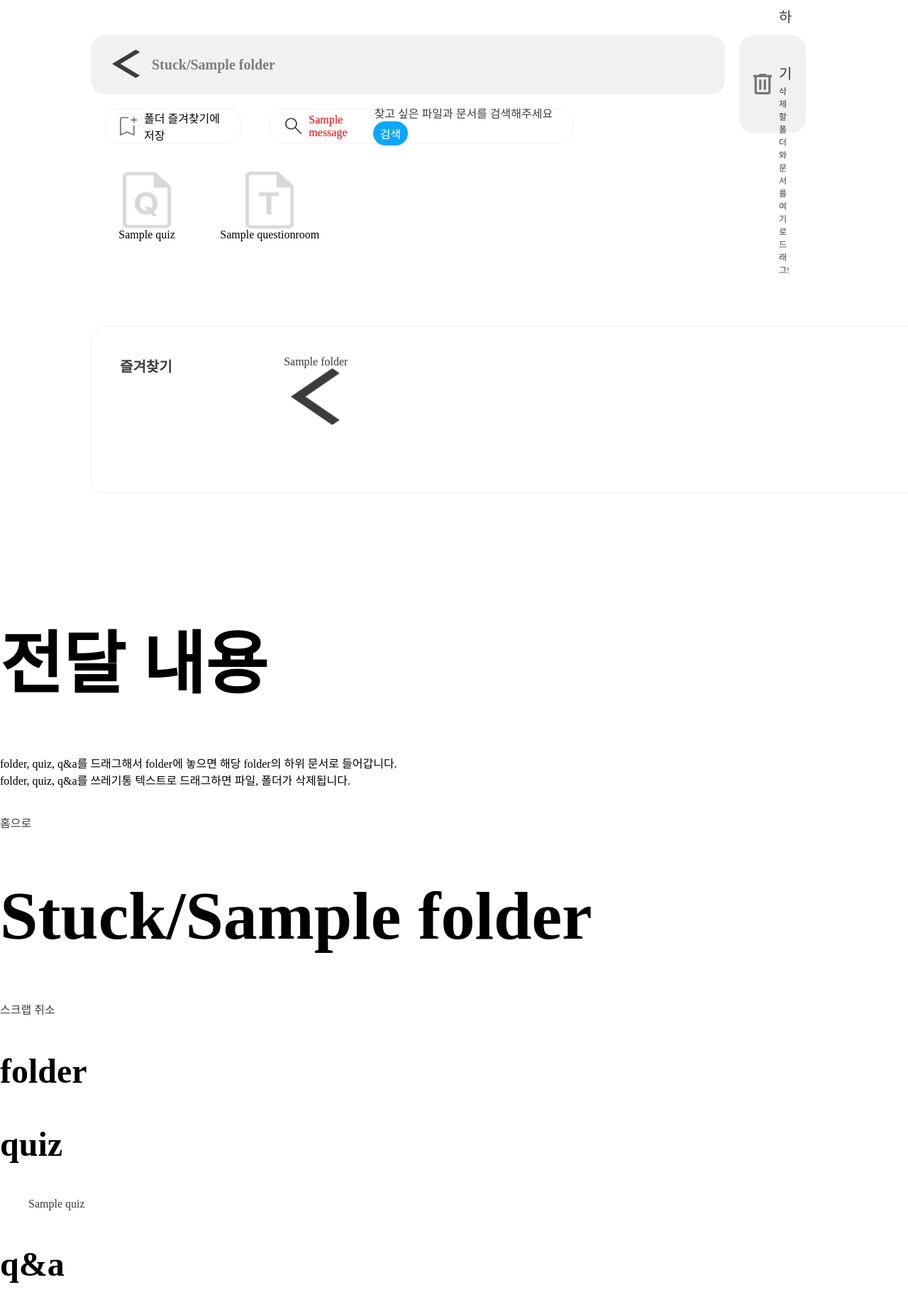
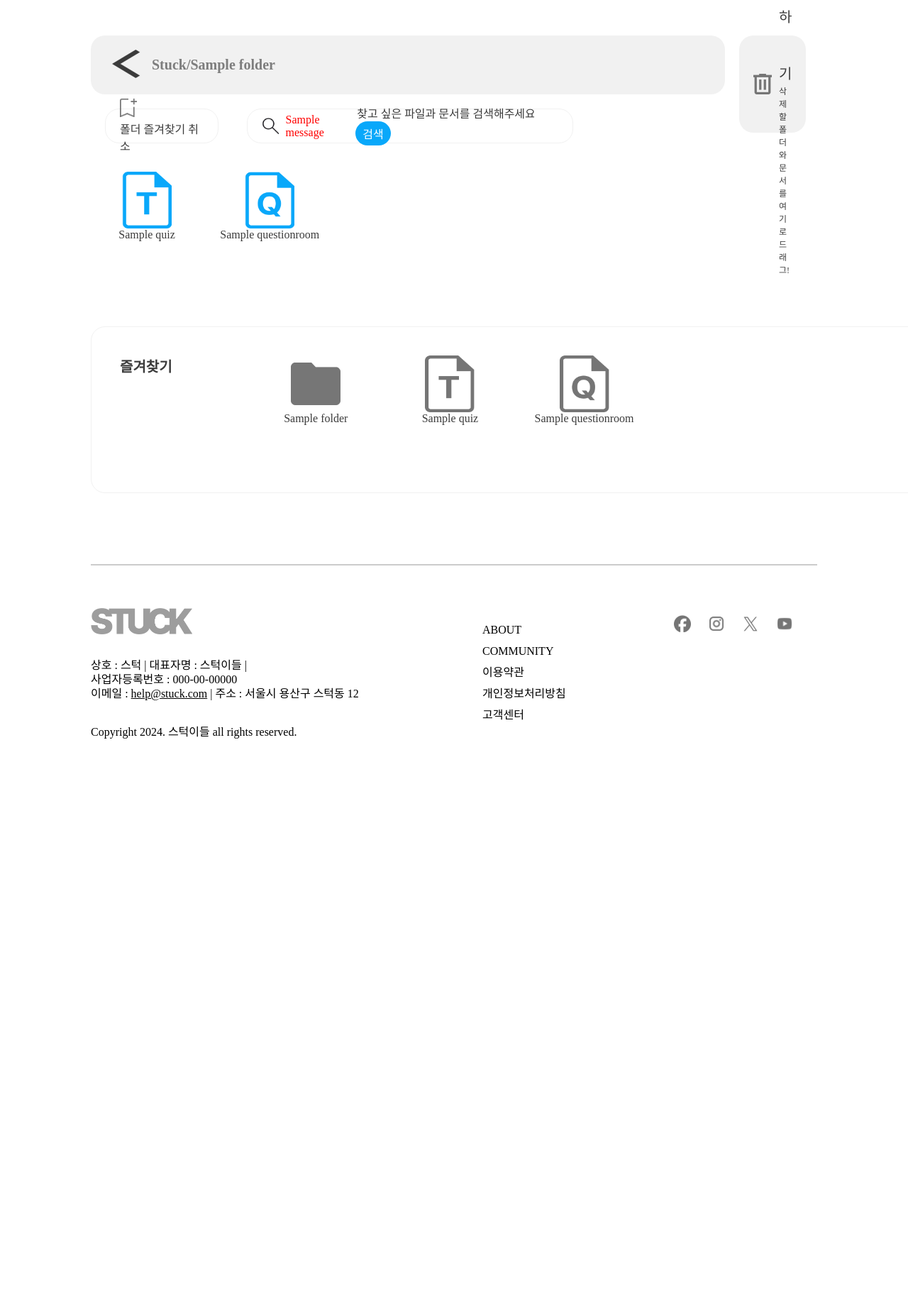
Before and after one commit to 2024-HERETHON/2024-Herethon-2, a Django app: page /folder/1/ in a window 1280 px wide; the page is wider, and only the part inside the window is pictured. Shown: the part 92-1920 px from the top of that part at 71% size. After the commit the page ends 1133 px from the top of that part, so only its background shows below. Run offline with Django 5.2, Linux system fonts and the light colour scheme; a user stored in the database is signed in; tables that the repository leaves empty hold one stand-in row (values such as "Sample post"); one stand-in notice (Sample message) is shown; some web fonts are replaced.

Commit message:
Fix: view_folder.html 프론트 연동 오류 해결

```diff
--- a/StuckProject/qna/views.py
+++ b/StuckProject/qna/views.py
@@ -310,12 +310,12 @@ def delete_question_room(request, question_room_id):
  # 드래그 앤 드랍으로 폴더 삭제
 def move_question_room(request, current_folder_id, question_room_id, move_folder_id):
     questoin_room = get_object_or_404(QuestionRoom, id=question_room_id)
-    move_folder = get_object_or_404(Folder, id=current_folder_id)
+    move_folder = get_object_or_404(Folder, id=move_folder_id)
 
     questoin_room.folder = move_folder
     questoin_room.save()
 
-    return redirect('quiz:folder-view', folder_id=move_folder_id)
+    return redirect('quiz:folder-view', folder_id=current_folder_id)
 
 
 # 질문 방 스크랩
--- a/StuckProject/quiz/templates/quiz/view_folder.html
+++ b/StuckProject/quiz/templates/quiz/view_folder.html
@@ -23,11 +23,11 @@
             {% if folder %}
             <section>
               {% if folder.parent %}
-              <a href="{% url 'quiz:select-folder' folder.parent.id %}">
+              <a href="{% url 'quiz:folder-view' folder.parent.id %}">
                 <img src="{% static 'img/left_allow.png' %}" alt="left_arrow" class="left_circle">
               </a>
               {% else %}
-              <a href="{% url 'quiz:select-folder' 0 %}">
+              <a href="{% url 'quiz:folder-view' 0 %}">
                 <img src="{% static 'img/left_allow.png' %}" alt="left_arrow" class="left_circle">
               </a>
               {% endif %}
@@ -47,7 +47,7 @@
             </div>
             <div class="af_select">
               {% if folder %}
-              <form method="POST" action="{% url 'quiz:select-folder' folder.id %}">
+              <form method="POST" action="{% url 'quiz:folder-view' folder.id %}">
                 {% csrf_token %}
 
               </form>
@@ -59,21 +59,33 @@
 
         <div class="find">
           <div class="sc1 ">
+            {% if folder %}
+          {% if not folder in request.user.customuser.scrap_folders.all %}
+          <a href="{% url 'quiz:add-scrap-folder' folder_id=folder.id %}">
           <img src="{% static 'img/add-bookmark.png' %}" alt="북마크">
             <p>폴더 즐겨찾기에 저장</p>
+          </a>
+          {% else %}
+          <a href="{% url 'quiz:cancel-scrap-folder' folder_id=folder.id %}">
+          <img src="{% static 'img/add-bookmark.png' %}" alt="북마크">
+            <p>폴더 즐겨찾기 취소</p>
+          </a>
+          {% endif %}
+          {% endif %}
+
           </div>
           <div class="sc2">
             <img src="{% static 'img/serch.png' %}" alt="검색">
             {% if messages %} {% for message in messages %}
             <p style="color: red">{{ message }}</p>
             {% endfor %} {% endif %} {% if folder %}
-            <form action="{% url 'quiz:search-folder' folder.id %}">
+            <form action="{% url 'quiz:search-folder' folder.id %}" method="POST">
               {% csrf_token %}
               <input name="search_folder_name" type="text" placeholder="찾고 싶은 파일과 문서를 검색해주세요" />
               <button>검색</button>
             </form>
             {% else %}
-            <form action="{% url 'quiz:search-folder' 0 %}">
+            <form action="{% url 'quiz:search-folder' 0 %}" method="POST">
               {% csrf_token %}
               <input name="search_folder_name" type="text" placeholder="찾고 싶은 파일과 문서를 검색해주세요" />
               <button>검색</button>
@@ -97,26 +109,29 @@
 
 
     <section class="grid-container">
+      <!-- 현재 폴더 하위에 있는 폴더 출력 -->
       {% for child in children %}
-      <div class="grid-item">
-        <a href="{% url 'quiz:select-folder' child.id %}">
+      <div id="folder-{{ child.id }}" class="grid-item" ondrop="drop(event, 'folder', {{ child.id }})" ondragover="allowDrop(event)">
+          <a id="folder-{{ child.id }}" class="draggable" draggable="true" href="{% url 'quiz:folder-view' child.id %}">
               <img src="{% static 'img/folder.svg' %}" alt="Folder Icon">
               <p>{{ child.name }}</p>
           </a>
       </div>
       {% endfor %}
 
+       <!-- 현재 폴더 하위에 있는 Q 파일 출력 -->
        {% for q in folder.quizs.all %}
-      <div class="grid-item">
-        <img src="{% static 'img/q.png' %}" alt="Q File Icon">
-        <p>{{ q.title }}</p>
+       <div id="quiz-{{ q.id }}" class="grid-item" draggable="true" ondragstart="drag(event)">
+           <img src="{% static 'img/t_blue.png' %}" height="80px" alt="Q File Icon">
+           <p><a id="quiz-{{ q.id }}" href="{% url 'quiz:view-questions' folder.id q.id %}">{{ q.title }}</a></p>
        </div>
        {% endfor %}
 
+        <!-- 현재 폴더 하위에 있는 T 파일 출력 -->
         {% for q in folder.qnas.all %}
-      <div class="grid-item">
-        <img src="{% static 'img/t.png' %}" alt="T File Icon">
-        <p>{{ q.title }}</p>
+        <div id="qna-{{ q.id }}" class="grid-item"  draggable="true" ondragstart="drag(event)">
+            <img src="{% static 'img/q_blue.png' %}" alt="T File Icon">
+            <p><a id="qna-{{ q.id }}" href="{% url 'qna:enter-question-room' folder.id q.id %}">{{ q.title }}</a></p>
         </div>
         {% endfor %}
 
@@ -124,205 +139,89 @@
     <section class="scrap grid-container">
       <h6>즐겨찾기</h6>
         {% for scrap in folder_scraps %}
-      <section class="grid-item">
-        {{ scrap.folder.name }}
-        <a href="{% url 'quiz:folder-view' scrap.folder.id %}">
-          <img src="{% static 'img/left_allow.png' %}" alt="left_arrow" class="left_circle">
-        </a>
+        <div class="grid-item">
+            <img src="{% static 'img/folder_gray.svg' %}" alt="Folder Icon">
+            <p><a href="{% url 'quiz:folder-view' scrap.folder.id %}">{{ scrap.folder.name }}</a></p>
+        </div>
+        {% endfor %}
 
-      </section>
+        {% for scrap in quiz_scraps %}
+        <div class="grid-item">
+            <img src="{% static 'img/t_darkgray.png' %}" alt="Q File Icon">
+            <p><a href="{% url 'quiz:view-questions' 0 scrap.quiz.id %}">{{ scrap.quiz.title }}</a></p>
+        </div>
+        {% endfor %}
+
+        {% for scrap in question_room_scraps %}
+        <div class="grid-item">
+            <img src="{% static 'img/q_darkgray.png' %}" alt="T File Icon">
+            <p><a href="{% url 'qna:enter-question-room' 0 scrap.question_room.id %}">{{ scrap.question_room.title }}</a></p>
+        </div>
         {% endfor %}
     </section>
 
   </main>
 
-  <h1>전달 내용</h1>
-  <li>folder, quiz, q&a를 드래그해서 folder에 놓으면 해당 folder의 하위 문서로 들어갑니다.</li>
-  <li>folder, quiz, q&a를 쓰레기통 텍스트로 드래그하면 파일, 폴더가 삭제됩니다.</li>
-  <br /><br />
-  <a href="{% url 'quiz:home' %}">홈으로</a>
-  <h1>{% if folder %}{{ path }}{% else %}Stuck{% endif %}</h1>
 
-  {% if folder %}
-  {% if not folder in request.user.customuser.scrap_folders.all %}
-  <a href="{% url 'quiz:add-scrap-folder' folder_id=folder.id %}">폴더 스크랩하기</a>
-  {% else %}
-  <a href="{% url 'quiz:cancel-scrap-folder' folder_id=folder.id %}">스크랩 취소</a>
-  {% endif %}
-  {% endif %}
-
-
-
-  <h3>folder</h3>
-  <ul ondrop="drop(event, {% if folder %}{{ folder.id }}{% else %}0{% endif %})" ondragover="allowDrop(event)">
-    {% for child in children %}
-    <li id="folder-{{ child.id }}" class="draggable" draggable="true">
-      <a href="{% url 'quiz:folder-view' child.id %}">{{ child.name }}</a>
-    </li>
-    {% endfor %}
-  </ul>
-
-  <h3>quiz</h3>
-  <ul ondragover="allowDrop(event)">
-    {% for q in folder.quizs.all %}
-    <li id="quiz-{{ q.id }}" class="draggable" draggable="true">
-      <a href="{% url 'quiz:view-questions' folder.id q.id %}">{{ q.title }}</a>
-    </li>
-    {% endfor %}
-  </ul>
-
-  <h3>q&a</h3>
-  <ul ondragover="allowDrop(event)">
-    {% for q in folder.qnas.all %}
-    <li id="qna-{{ q.id }}" class="draggable" draggable="true">
-      <a href="{% url 'qna:enter-question-room' folder.id q.id %}">{{ q.title }}</a>
-    </li>
-    {% endfor %}
-  </ul>
-
-  <br /><br />
-  {% if folder %}
-  {% if folder.parent == None %}
-  <a href="{% url 'quiz:folder-view' 0 %}">루트 폴더로 이동</a>
-  {% else %}
-  <a href="{% url 'quiz:folder-view' folder.parent.id %}">폴더 뒤로 가기</a>
-  {% endif %}
-  {% endif %}
-  <br /><br />
-
-  <h3>즐겨찾기</h3>
-  <ul>
-    {% for scrap in folder_scraps %}
-    <li>
-      {{ scrap.folder.name }} - <a href="{% url 'quiz:folder-view' scrap.folder.id %}">폴더 보기</a>
-    </li>
-    {% endfor %}
-
-    {% if folder %}
-    {% for scrap in quiz_scraps %}
-    <li>
-      {{ scrap.quiz.title }} - <a href="{% url 'quiz:view-questions' folder.id scrap.quiz.id %}">퀴즈 보기</a>
-    </li>
-    {% endfor %}
-
-    {% for scrap in question_room_scraps %}
-    <li>
-      {{ scrap.question_room.title }} - <a
-        href="{% url 'qna:enter-question-room' folder.id scrap.question_room.id %}">질문 보기</a>
-    </li>
-    {% endfor %}
-    {% else %}
-    {% for scrap in quiz_scraps %}
-    <li>
-      {{ scrap.quiz.title }} - <a href="{% url 'quiz:view-questions' 0 scrap.quiz.id %}">퀴즈 보기</a>
-    </li>
-    {% endfor %}
-
-    {% for scrap in question_room_scraps %}
-    <li>
-      {{ scrap.question_room.title }} -
-      <a href="{% url 'qna:enter-question-room' 0 scrap.question_room.id %}">질문 보기</a>
-    </li>
-    {% endfor %} {% endif %}
-  </ul>
-
-  <!-- 폴더 검색 -->
-  <h3>폴더 검색</h3>
-  {% if messages %} {% for message in messages %}
-  <p style="color: red">{{ message }}</p>
-  {% endfor %} {% endif %} {% if folder %}
-  <form action="{% url 'quiz:search-folder' folder.id %}">
-    {% csrf_token %}
-    <input name="search_folder_name" type="text" />
-    <button>검색</button>
-  </form>
-  {% else %}
-  <form action="{% url 'quiz:search-folder' 0 %}">
-    {% csrf_token %}
-    <input name="search_folder_name" type="text" />
-    <button>검색</button>
-  </form>
-  {% endif %}
 
   <script>
     function drag(event) {
-      console.log(event.target);
-      console.log(event.target.href);
         event.dataTransfer.setData("text", event.target.id);
-      console.log("Drag started: " + event.target.id);
     }
 
     function allowDrop(event) {
         event.preventDefault();
     }
 
-    function drop(event, parentId) {
+    function drop(event, type, folderId) {
         event.preventDefault();
         var data = event.dataTransfer.getData("text");
-      console.log(data);
-      var test = data.split("-")[0];
-      console.log(`test ${test}`);
+        var element = document.getElementById(data);
+        var itemId = data.split('-')[1];
 
-      if (test === "quiz") {
-        var quizId = data.split("-")[1];
-        var targetElement = event.target.closest("li");
-        var newCategoryId = targetElement
-          ? targetElement.id.split("-")[1]
-          : "0";
-        var currentUrl = window.location.href;
-        var categoryId = currentUrl.match(/folder\/(\d+)\//)[1];
-        window.location.href = `/quiz/move/${categoryId}/${quizId}/to/${newCategoryId}/`;
-      } else if (test === "qna") {
-        var qnaId = data.split("-")[1];
-        var targetElement = event.target.closest("li");
-        var currentFolderId = targetElement
-          ? targetElement.id.split("-")[1]
-          : "0";
-        var currentUrl = window.location.href;
-        var moveFolderId = currentUrl.match(/folder\/(\d+)\//)[1];
-        window.location.href = `/qna/move/${currentFolderId}/${qnaId}/to/${moveFolderId}/`;
+        const path = window.location.pathname;
+        const segments = path.split('/');
+        console.log(segments)
+        let parentId = segments[2];
+        console.log(parentId)
+
+        if (type === 'folder') {
+            if (data.startsWith('quiz-')) {
+                window.location.href = `/quiz/move/${parentId}/${itemId}/to/${folderId}/`;
+            } else if (data.startsWith('qna-')) {
+                window.location.href = `/qna/move/${parentId}/${itemId}/to/${folderId}/`;
             } else {
-        var categoryId = data.split("/")[4];
-        // 드롭한 위치의 가장 가까운 li 요소 찾기
-        var targetElement = event.target.closest("li");
-        // 부모 ID 추출
-        var parentId = targetElement ? targetElement.id.split("-")[1] : "0";
-        console.log(data);
-        console.log(categoryId);
-        // 생성한 폴더 이동
-        window.location.href = `/folder/move/${categoryId}/to/${parentId}/`;
+                window.location.href = `/folder/move/${folderId}/to/${itemId}/`;
+            }
         }
     }
 
-    document.querySelectorAll(".draggable").forEach(function (element) {
-      element.addEventListener("dragstart", drag);
+    document.querySelectorAll('.draggable').forEach(function(element) {
+        element.addEventListener('dragstart', drag);
     });
 
-    var trashBin = document.getElementById("trash-bin");
-    trashBin.addEventListener("dragover", function (event) {
+    var trashBin = document.getElementById('trash-bin');
+    trashBin.addEventListener('dragover', function(event) {
         event.preventDefault();
-      trashBin.classList.add("dragover");
+        trashBin.classList.add('dragover');
     });
-    trashBin.addEventListener("dragleave", function (event) {
-      trashBin.classList.remove("dragover");
+    trashBin.addEventListener('dragleave', function(event) {
+        trashBin.classList.remove('dragover');
     });
-    trashBin.addEventListener("drop", function (event) {
+    trashBin.addEventListener('drop', function(event) {
         dropToTrash(event);
     });
 
     function dropToTrash(event) {
         event.preventDefault();
         var data = event.dataTransfer.getData("text");
-      var test = data.split("-")[0];
-      var itemId = data.split("-")[1];
-      console.log(test);
+        var itemId = data.split('-')[1];
 
-      if (test === "quiz") {
+        if (data.startsWith('quiz-')) {
             window.location.href = `/quiz/delete/${itemId}/`;
-      } else if (test === "qna") {
+        } else if (data.startsWith('qna-')) {
             window.location.href = `/qna/delete/${itemId}/`;
         } else {
-        var itemId = data.split("/")[4];
             window.location.href = `/folder/delete/${itemId}/`;
         }
     }
--- a/StuckProject/quiz/views.py
+++ b/StuckProject/quiz/views.py
@@ -230,7 +230,7 @@ def select_folder(request, folder_id=None):
     if folder_id:
         folder = get_object_or_404(Folder, id=folder_id)
         children = folder.get_children() # 하위에 있는 모든 폴더
-        path = "Stuck/" + folder.get_path() + "/"
+        path = "Stuck/" + folder.get_path()
     else:
         folder = None
         children = Folder.objects.filter(parent=None, user=request.user) # 루트에 있는 모든 폴더
@@ -262,12 +262,12 @@ def add_folder(request, parent_id):
 
 # 폴더 드래그로 이동
 def move_folder(request, folder_id, parent_id):
-    folder = get_object_or_404(Folder, id=folder_id)
+    folder = get_object_or_404(Folder, id=parent_id)
 
-    if parent_id == 0:
+    if folder_id == 0:
         new_parent = None
     else:
-        new_parent = get_object_or_404(Folder, id=parent_id)
+        new_parent = get_object_or_404(Folder, id=folder_id)
 
     folder.parent = new_parent
     folder.save()
@@ -379,6 +379,7 @@ def create_question(request, folder_id):
         text = extract_text_from_image(file_path)
 
     openai.api_key = settings.OPENAI_API_KEY
+
     print(text)
     print(type)
 
```
Also changed, not shown: StuckProject/static/img/folder_gray.svg (added), StuckProject/static/img/q_blue.png (added), StuckProject/static/img/q_darkgray.png (added), StuckProject/static/img/t_blue.png (added), StuckProject/static/img/t_darkgray.png (added). Lines whose indentation alone changed are shown as unchanged.
